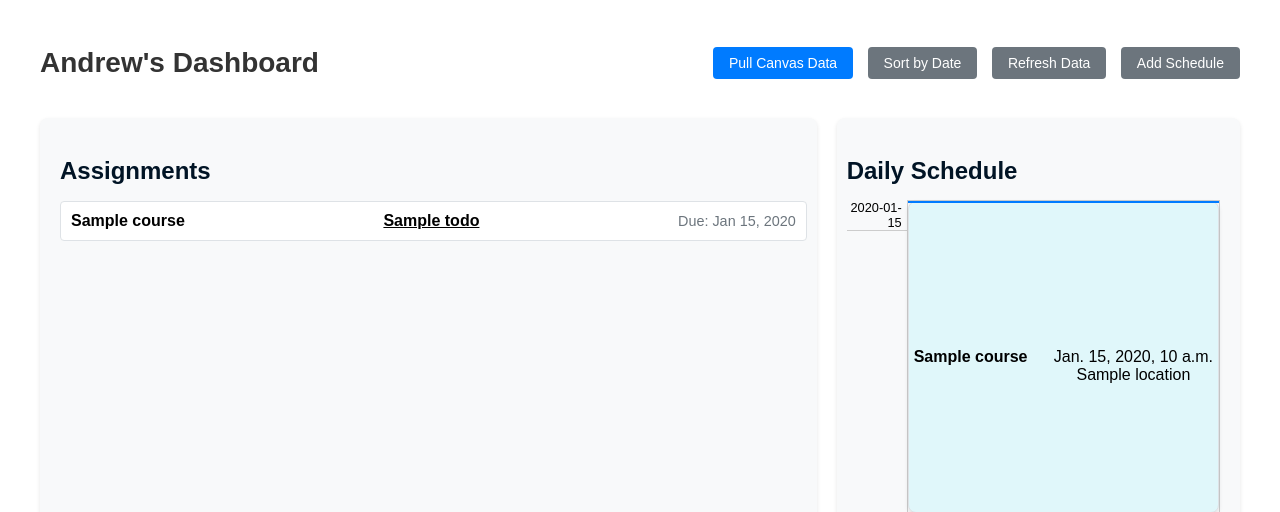
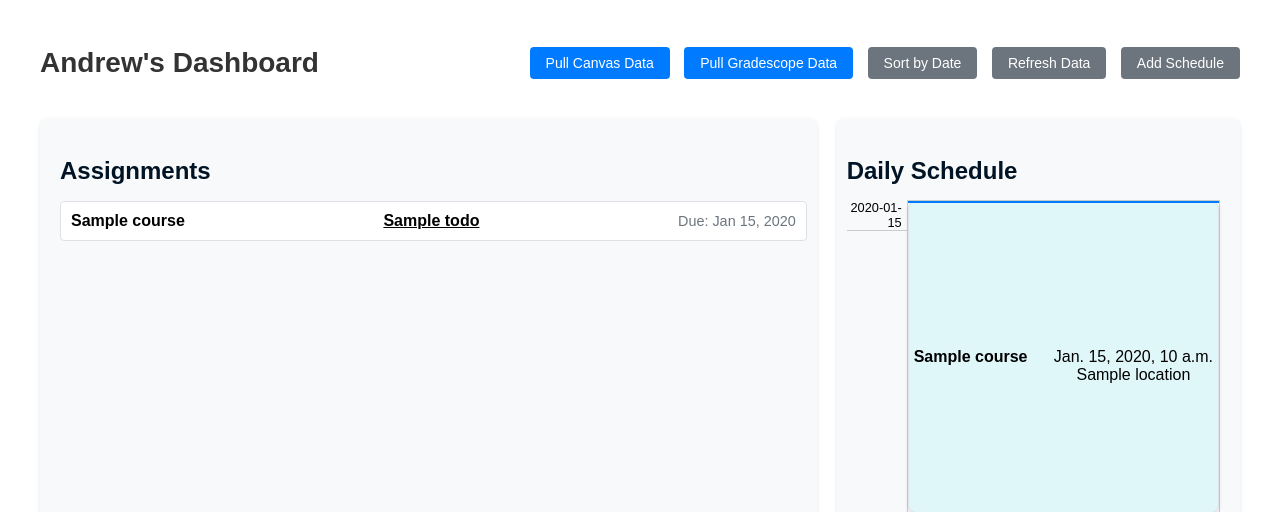
Before and after one commit to AndyP251/Portfolio, a Django app: template personalwork/templates/dashboard.html in a window 1280 px wide. Shown: the top 512 px of the page. Run offline with Django 5.2, Linux system fonts and the light colour scheme; the template is opened without the code that fills it: most values are stand-ins (such as "Sample title", 1, 10 or a date in 2020).

Commit message:
Gradescope data JS & Fixed Time Scale

```diff
--- a/personalwork/templates/dashboard.html
+++ b/personalwork/templates/dashboard.html
@@ -170,7 +170,7 @@
 }
 
 .time-slot {
-    height: 30px; /* 30 minutes height for each slot */
+    height: 29.2px; /* 30 minutes height for each slot */
     border-bottom: 1px solid #ccc;
     text-align: right;
     padding-right: 5px;
@@ -280,6 +280,7 @@
         <h1 class="dashboard-title">Andrew's Dashboard</h1>
         <div class="dashboard-actions">
             <button id="pull-canvas" class="btn btn-primary">Pull Canvas Data</button>
+            <button id="pull-gradescope" class="btn btn-primary">Pull Gradescope Data</button>
             <button id="sort-todos" class="btn btn-secondary">Sort by Date</button>
             <button id="refresh-button" class="btn btn-secondary" onclick="refreshData()">Refresh Data</button>
             <button id="add-schedule-button" class="btn btn-secondary">Add Schedule</button>
@@ -345,7 +346,7 @@
         <div class="schedule">
             <h2>Daily Schedule</h2>
             <div class="schedule-container">
-                <div class="time-scale" style="height:50px">
+                <div class="time-scale">
                     {% for time in time_slots %}
                         <div class="time-slot">{{ time }}</div>
                     {% endfor %}
@@ -582,6 +583,30 @@ document.getElementById('pull-canvas').addEventListener('click', function() {
         });
 })
 
+
+document.getElementById('pull-gradescope').addEventListener('click', function() {
+    this.disabled = true;
+    this.textContent = 'Pulling data...';
+    fetch('/personalwork/pull_gradescope/')
+        .then(response => response.json())
+        .then(data => {
+            if (data.status === 'success') {
+                alert('Gradescope data pulled successfully!');
+                location.reload();
+            } else {
+                alert('Failed to pull Gradescope data: ' + data.message);
+            }
+        })
+        .catch(error => {
+            console.error('Error:', error);
+            alert('An error occurred while pulling Gradescope data.');
+        })
+        .finally(() => {
+            this.disabled = false;
+            this.textContent = 'Pull Gradescope Data';
+        });
+})
+
 function refreshData() {
     location.reload();
 }
```
